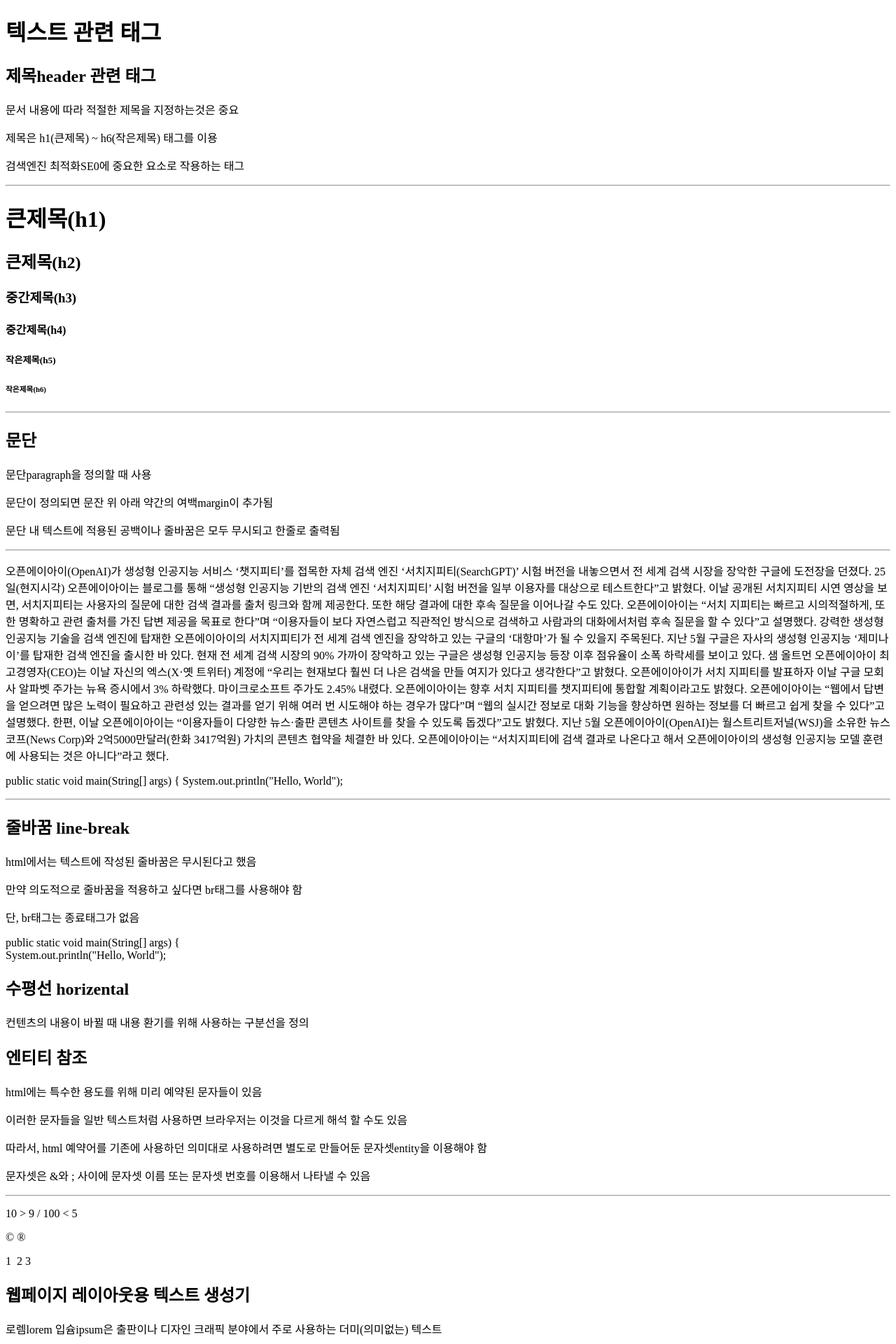
After one commit to evollivia/frontend2, a FastAPI app: template views/templates/html/02text.html in a window 1280 px wide. The commit adds this page. Shown: the top 1920 px of the page at 70% size. Run offline with FastAPI, Linux system fonts and the light colour scheme; the template is opened without the code that fills it, so the values that code supplies are empty.

Commit message:
HTML5 - 텍스트, 링크, 목록, 테이블 관련 태그

```diff
--- a/views/templates/html/01layout.html
+++ b/views/templates/html/01layout.html
@@ -22,7 +22,9 @@
     <!-- 이것은 주석입니다 -->
     <p>태그나 요소에 대한 설명으로 작성하는 코드</p>
     <p>브라우저에 의해 시각적으로 나타나지는 않음</p>
+
     <h2>html 문서 구조</h2>
+    <a id="docstr"></a>
     <p>doctype</p>
     <p>- 문서 유형을 선언하는 것으로,  HTML 문서의 첫 번째 줄에 위치</p>
     <p>- 브라우저에 HTML5 문서임을 알리고, HTML5 표준에 따라 문서를 해석</p>
--- /dev/null
+++ b/views/templates/html/02text.html
@@ -0,0 +1,117 @@
+<!DOCTYPE html>
+<html lang="ko">
+<head>
+    <meta charset="UTF-8">
+    <title>텍스트 관련 태그</title>
+</head>
+<body>
+    <h1>텍스트 관련 태그</h1>
+    <h2>제목header 관련 태그</h2>
+    <p>문서 내용에 따라 적절한 제목을 지정하는것은 중요</p>
+    <p>제목은 h1(큰제목) ~ h6(작은제목) 태그를 이용</p>
+    <p>검색엔진 최적화SE0에 중요한 요소로 작용하는 태그</p>
+    <hr>
+    <h1>큰제목(h1)</h1>
+    <h2>큰제목(h2)</h2>
+    <h3>중간제목(h3)</h3>
+    <h4>중간제목(h4)</h4>
+    <h5>작은제목(h5)</h5>
+    <h6>작은제목(h6)</h6>
+    <hr>
+    <h2>문단</h2>
+    <p>문단paragraph을 정의할 때 사용</p>
+    <p>문단이 정의되면 문잔 위 아래 약간의 여백margin이 추가됨</p>
+    <p>문단 내 텍스트에 적용된 공백이나 줄바꿈은 모두 무시되고 한줄로 출력됨</p>
+    <hr>
+    <p>오픈에이아이(OpenAI)가 생성형 인공지능 서비스 ‘챗지피티’를 접목한 자체 검색 엔진 ‘서치지피티(SearchGPT)’ 시험 버전을 내놓으면서 전 세계 검색 시장을 장악한 구글에 도전장을 던졌다.
+
+        25일(현지시각) 오픈에이아이는 블로그를 통해 “생성형 인공지능 기반의 검색 엔진 ‘서치지피티’ 시험 버전을 일부 이용자를 대상으로 테스트한다”고 밝혔다. 이날 공개된 서치지피티 시연 영상을 보면, 서치지피티는 사용자의 질문에 대한 검색 결과를 출처 링크와 함께 제공한다. 또한 해당 결과에 대한 후속 질문을 이어나갈 수도 있다. 오픈에이아이는 “서치 지피티는 빠르고 시의적절하게, 또한 명확하고 관련 출처를 가진 답변 제공을 목표로 한다”며 “이용자들이 보다 자연스럽고 직관적인 방식으로 검색하고 사람과의 대화에서처럼 후속 질문을 할 수 있다”고 설명했다.
+
+        강력한 생성형 인공지능 기술을 검색 엔진에 탑재한 오픈에이아이의 서치지피티가 전 세계 검색 엔진을 장악하고 있는 구글의 ‘대항마’가 될 수 있을지 주목된다. 지난 5월 구글은 자사의 생성형 인공지능 ‘제미나이’를 탑재한 검색 엔진을 출시한 바 있다. 현재 전 세계 검색 시장의 90% 가까이 장악하고 있는 구글은 생성형 인공지능 등장 이후 점유율이 소폭 하락세를 보이고 있다.
+
+        샘 올트먼 오픈에이아이 최고경영자(CEO)는 이날 자신의 엑스(X·옛 트위터) 계정에 “우리는 현재보다 훨씬 더 나은 검색을 만들 여지가 있다고 생각한다”고 밝혔다. 오픈에이아이가 서치 지피티를 발표하자 이날 구글 모회사 알파벳 주가는 뉴욕 증시에서 3% 하락했다. 마이크로소프트 주가도 2.45% 내렸다.
+
+        오픈에이아이는 향후 서치 지피티를 챗지피티에 통합할 계획이라고도 밝혔다. 오픈에이아이는 “웹에서 답변을 얻으려면 많은 노력이 필요하고 관련성 있는 결과를 얻기 위해 여러 번 시도해야 하는 경우가 많다”며 “웹의 실시간 정보로 대화 기능을 향상하면 원하는 정보를 더 빠르고 쉽게 찾을 수 있다”고 설명했다.
+
+        한편, 이날 오픈에이아이는 “이용자들이 다양한 뉴스·출판 콘텐츠 사이트를 찾을 수 있도록 돕겠다”고도 밝혔다. 지난 5월 오픈에이아이(OpenAI)는 월스트리트저널(WSJ)을 소유한 뉴스코프(News Corp)와 2억5000만달러(한화 3417억원) 가치의 콘텐츠 협약을 체결한 바 있다. 오픈에이아이는 “서치지피티에 검색 결과로 나온다고 해서 오픈에이아이의 생성형 인공지능 모델 훈련에 사용되는 것은 아니다”라고 했다.</p>
+    <p>
+        public static void main(String[] args) {
+        System.out.println("Hello, World");
+    </p>
+    <hr>
+
+    <h2>줄바꿈 line-break</h2>
+    <p>html에서는 텍스트에 작성된 줄바꿈은 무시된다고 했음</p>
+    <p>만약 의도적으로 줄바꿈을 적용하고 싶다면 br태그를 사용해야 함</p>
+    <p>단, br태그는 종료태그가 없음</p>
+    <p>
+        public static void main(String[] args) {<br>
+        System.out.println("Hello, World");<br>
+    </p>
+
+    <h2>수평선 horizental</h2>
+    <p>컨텐츠의 내용이 바뀔 때 내용 환기를 위해 사용하는 구분선을 정의</p>
+
+    <h2>엔티티 참조</h2>
+    <p>html에는 특수한 용도를 위해 미리 예약된 문자들이 있음</p>
+    <p>이러한 문자들을 일반 텍스트처럼 사용하면 브라우저는 이것을 다르게 해석 할 수도 있음</p>
+    <p>따라서, html 예약어를 기존에 사용하던 의미대로 사용하려면 별도로 만들어둔 문자셋entity을 이용해야 함</p>
+    <p>문자셋은 &amp;와 &semi; 사이에 문자셋 이름 또는 문자셋 번호를 이용해서 나타낼 수 있음</p>
+    <hr>
+    <p>10 &gt; 9 &sol; 100 &lt; 5</p>
+    <p>&copy; &reg; </p>
+    <p>1 &nbsp;2 3 </p>
+
+    <h2>웹페이지 레이아웃용 텍스트 생성기</h2>
+    <p>로렘lorem 입슘ipsum은 출판이나 디자인 크래픽 분야에서 주로 사용하는 더미(의미없는) 텍스트</p>
+    <p>디자인을 위해 자리 표시 역할을 담당하는 텍스트들를 의미/p>
+    <p>lipsum.com &sol; hanipsum.com</p>
+
+    <h2>텍스트 꾸밈 태그</h2>
+    <p>문단내 텍스트들을 다르게 표시해서 간조, 환기 효과를 얻기 위해 사용</p>
+    <p>텍스트를 단순히 진하게 표시 - bold 태그 사용</p>
+    <p>텍스트를 강조의 의미로 진하게 표시 - strong 태그 사용</p>
+    <p>텍스트를 단순히 기울여서 표시 - italic 태그 사용</p>
+    <p>텍스트를 강조의 의미로 기울여서 표시 - emphasize 태그 사용</p>
+    <p></p>
+    <p></p>
+    <hr>
+    <p>시간은 <b>금이라구</b>, 친구</p>
+    <p>시간은 <strong>금이라구</strong>, 친구</p>
+    <p>시간은 <i>금이라구</i>, 친구</p>
+    <p>시간은 <em>금이라구</em>, 친구</p>
+    <hr>
+    <p>수식이나 기호에 위첨자를 나타내려면 superscript 태그 사용</p>
+    <p>수식이나 기호에 아래첨자를 나타내려면 suberscript 태그 사용</p>
+    <p>논문에서 사용하는 기호를 나타내려면 latex를 이용해야 함</p>
+    <p>피타고라스 정리 : a<sup>2</sup> = b<sup>2</sup> + c<sup>2</sup></p>
+    <p>특수 상대성 이론 : E = mc<sup>2</sup></p>
+    <p>물 : H<sub>2</sub>O, 이산화탄소 : CO<sub>2</sub></p>
+    <hr>
+    <p>ins 태그</p>
+    <p>del 태그</p>
+    <p>mark 태그</p>
+    <p><ins>a<sup>2</sup> = b<sup>2</sup> + c<sup>2</sup></ins>는 수학 역사상 가장 중요한 식 중 하나로 여겨지고 있다</p>
+    <p>이 벽화가 그려진 시기는 <del>청동기</del> 신석기이다.</p>
+    <p><mark>시간은 금이라구, 친구</mark></p>
+
+    <hr>
+    <p>kbd 태그</p>
+    <p>pre 태그</p>
+    <p>윈도우를 종료하려면 <kbd>Alt+F4</kbd>를 누르면 됩니다</p>
+    <pre>
+    public static void main(String[] args) {
+    System.out.println("Hello, World");
+    </pre>
+    <h2>인용</h2>
+    <p>짧은 인용은 q태그를, 긴 인용은 blockqoute 태그를 사용</p>
+    <p>
+        고블린이 한숨을 쉬며 말했다.
+        <q>시간은 금이라구, 친구</q>
+    </p>
+    <p>
+        고블린이 한숨을 쉬며 말했다.
+        <blockqoute>시간은 금이라구, 친구</blockqoute>
+    </p>
+</body>
+</html>
--- a/views/templates/html/index.html
+++ b/views/templates/html/index.html
@@ -8,6 +8,10 @@
 <h1>HTML5</h1>
 <ul>
     <li>01 - HTML5 레이아웃 [<a href="/html/layout">이동</a>] </li>
+    <li>02 - 텍스트 [<a href="/html/text">이동</a>] </li>
+    <li>03 - 링크 [<a href="/html/link">이동</a>] </li>
+    <li>04 - 리스트 [<a href="/html/list">이동</a>] </li>
+    <li>05 - 테이블 [<a href="/html/table">이동</a>] </li>
 </ul>
 </body>
 </html>
```
Also changed, not shown: app/routes/html.py (+17 -1 lines), views/templates/emp/emp.html (+7 -0 lines), views/templates/html/03link.html (added, +31 -0 lines), views/templates/html/04list.html (added, +112 -0 lines), views/templates/html/05table.html (added, +88 -0 lines).
